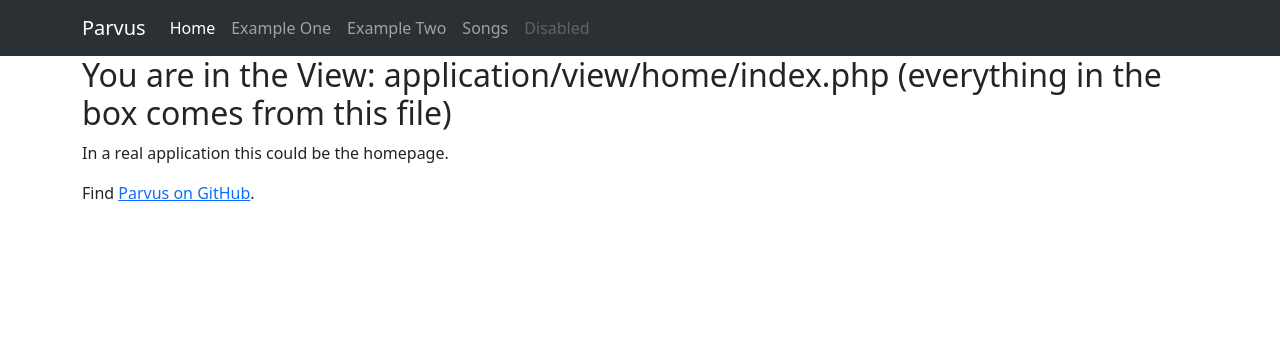
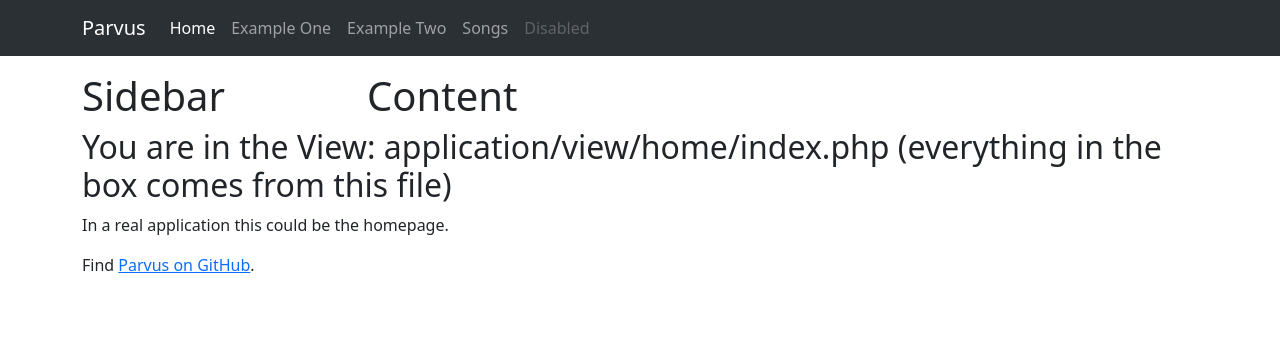
Before and after one commit to studio6six/-parvus, a PHP site: page / in a window 1280 px wide. Shown: the top 356 px of the page. Run offline with PHP 8.4, Linux system fonts and the light colour scheme.

Commit message:
Update Content

```diff
--- a/app/view/_templates/header.php
+++ b/app/view/_templates/header.php
@@ -46,3 +46,13 @@
             </div>
         </div>
     </nav>
+    <div class="container mt-3">
+        <div class="row">
+            <div class="col-3">
+            <h1>Sidebar</h1>
+            </div>
+            <div class="col-9">
+                <h1>Content</h1>
+            </div>
+        </div>
+    </div>
```
